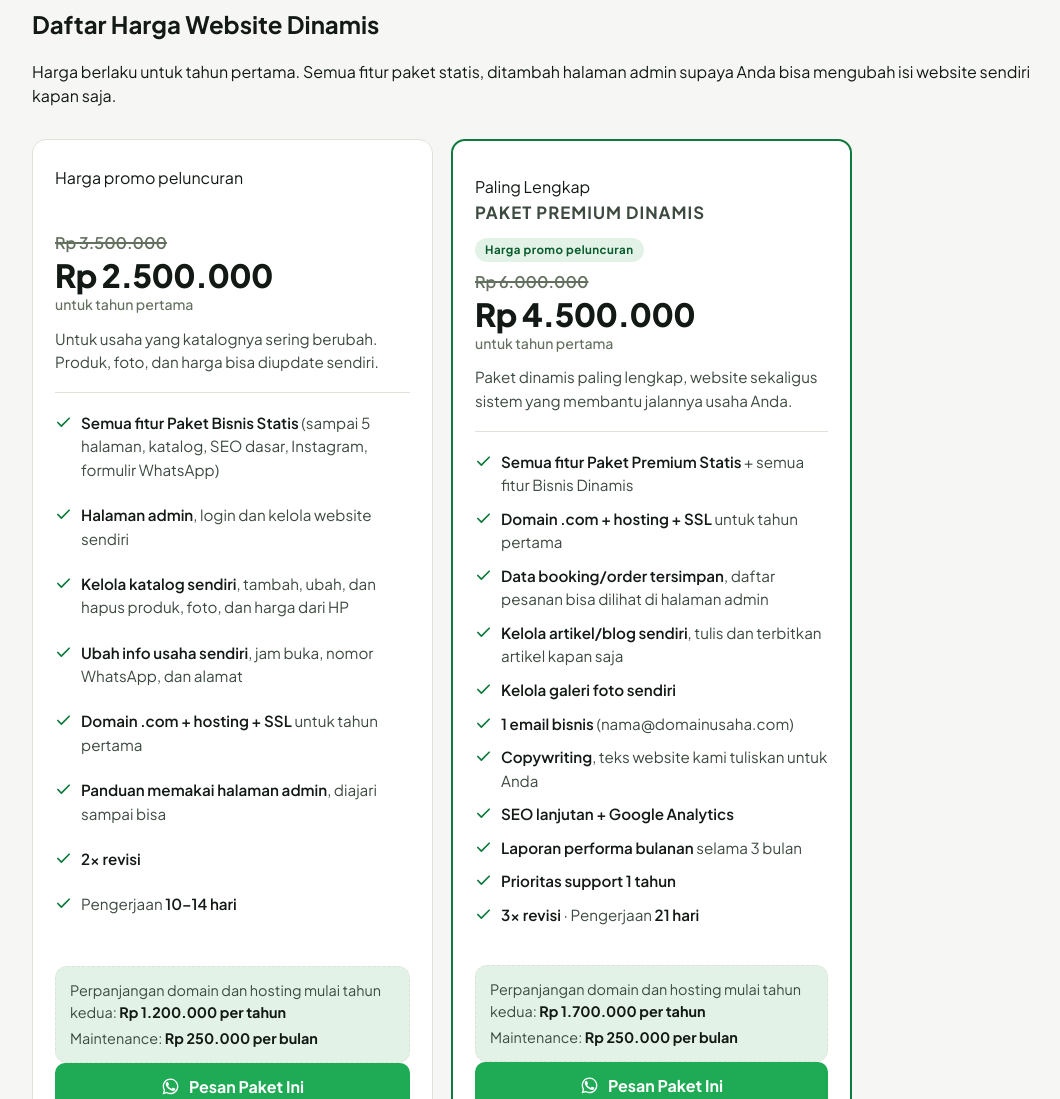
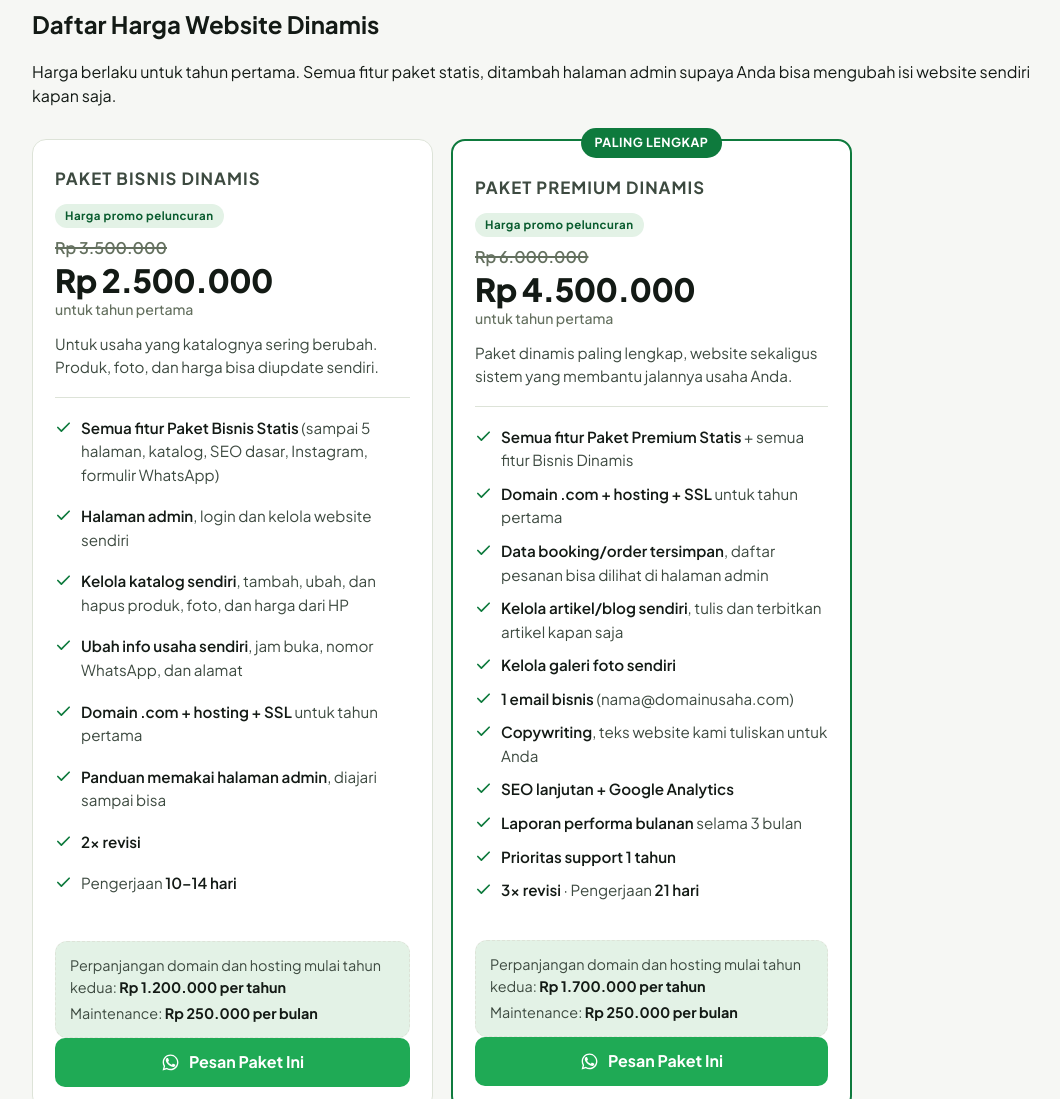
Before and after one commit to Erzarafy/web-demo-umkm, a plain HTML site: page pricelist/index.html in a window 1280 px wide. Shown: the part 2480-3579 px from the top of the page, without its empty margins (88-1148 px from the left). Drawn offline with Linux system fonts and the light colour scheme.

Commit message:
Perbaiki atribut class tidak tertutup pada dua kartu dinamis pricelist

```diff
--- a/pricelist/index.html
+++ b/pricelist/index.html
@@ -672,7 +672,7 @@
       <h2 class="sec plist-head" id="dinamis">Daftar Harga Website Dinamis</h2>
       <p class="sec-sub">Harga berlaku untuk tahun pertama. Semua fitur paket statis, ditambah halaman admin supaya Anda bisa mengubah isi website sendiri kapan saja.</p>
       <div class="packages two">
-        <article class="card reveal>
+        <article class="card reveal">
           <h2>Paket Bisnis Dinamis</h2>
           <p class="promo">Harga promo peluncuran</p>
           <p class="was">Rp 3.500.000</p>
@@ -721,7 +721,7 @@
             Pesan Paket Ini
           </a>
         </article>
-        <article class="card popular reveal>
+        <article class="card popular reveal">
           <span class="badge">Paling Lengkap</span>
           <h2>Paket Premium Dinamis</h2>
           <p class="promo">Harga promo peluncuran</p>
```
